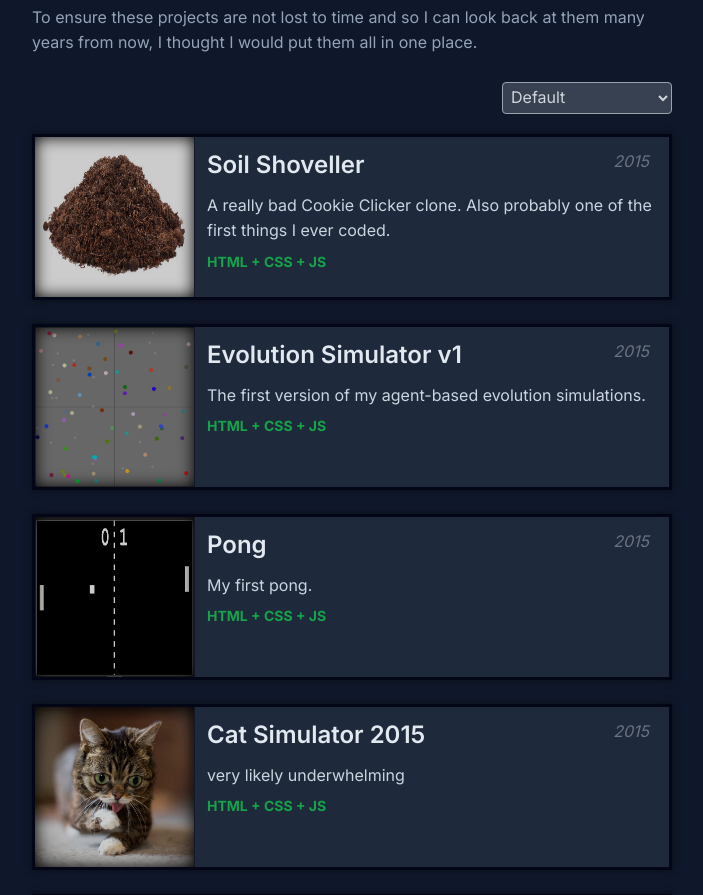
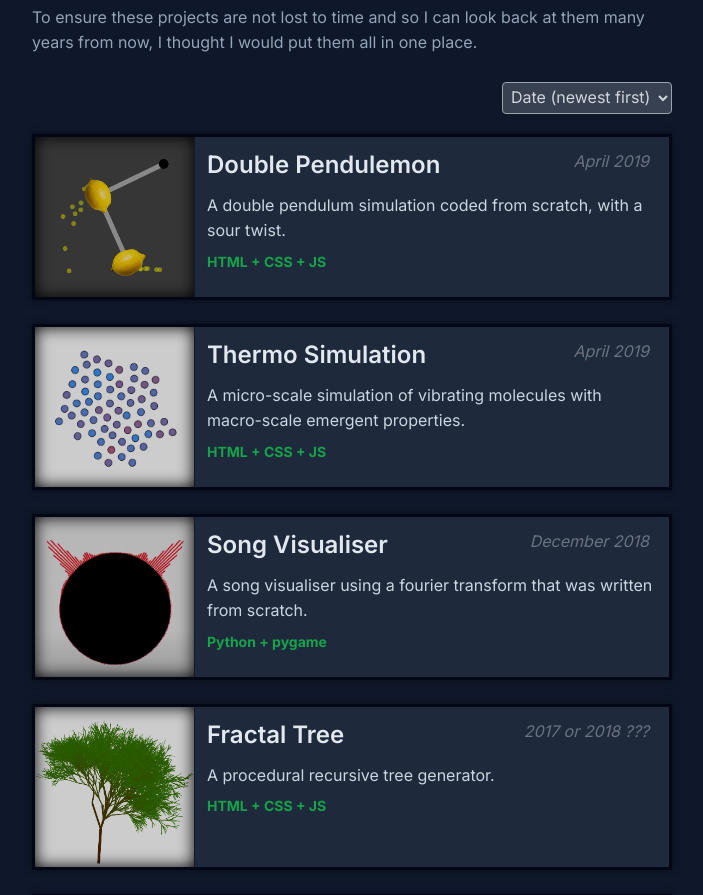
Before and after one commit to mattyhempstead/website, a Next.js app: page /projects in a window 1280 px wide. Shown: the part 320-1215 px from the top of the page, without its empty margins (288-991 px from the left). Built offline with nearby package versions, Linux system fonts and the light colour scheme.

Commit message:
SSR custom default sorting method
Default sorting method is now date-desc and will render on server side.

```diff
--- a/app/projects/ProjectsList.tsx
+++ b/app/projects/ProjectsList.tsx
@@ -84,15 +84,7 @@ function getProjectDateSortFn(newestFirst=true) {
 }
 
 
-
-export default function ProjectsList() {
-
-    const [sortingMethod, setSortingMethod] = useState('default');
-    const [sortedProjects, setSortedProjects] = useState(Object.values(PROJECTS_DATA));
-
-    useEffect(() => {
-        console.log("Changing sorting method", sortingMethod);
-
+function getSortedProjects(sortingMethod: string) {
     // Sort projects based on the selected method
     let sortedProjects = [...Object.values(PROJECTS_DATA)];
 
@@ -105,9 +97,20 @@ export default function ProjectsList() {
     } else {
         // Default order
     }
-        setSortedProjects(sortedProjects);
 
-    }, [sortingMethod]); // Re-run the effect when sortingMethod changes
+    return sortedProjects;
+}
+
+
+export default function ProjectsList() {
+
+    const [sortingMethod, setSortingMethod] = useState('date-desc');
+    const [sortedProjects, setSortedProjects] = useState(getSortedProjects(sortingMethod));
+
+    useEffect(() => {
+        console.log("Changing sorting method", sortingMethod);
+        setSortedProjects(getSortedProjects(sortingMethod));
+    }, [sortingMethod]);
 
 
     return <>
@@ -121,7 +124,7 @@ export default function ProjectsList() {
                     hover:bg-gray-600
                 `}
             >
-                <option value="default">Default</option>
+                {/* <option value="default">Default</option> */}
                 <option value="date-desc">Date (newest first)</option>
                 <option value="date-asc">Date (oldest first)</option>
                 <option value="title-asc">Alphabetical</option>
```
Lines whose indentation alone changed are shown as unchanged.
